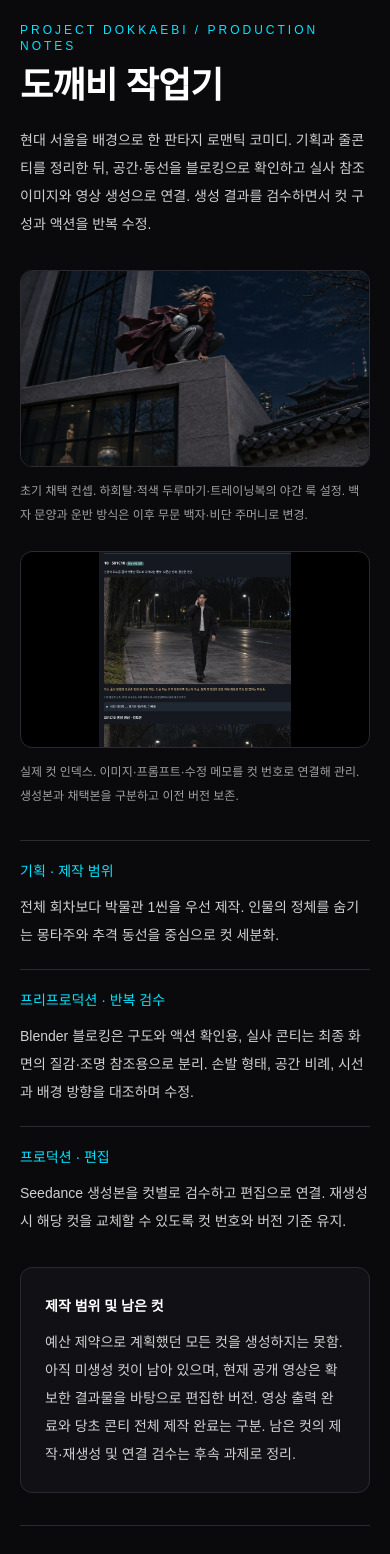
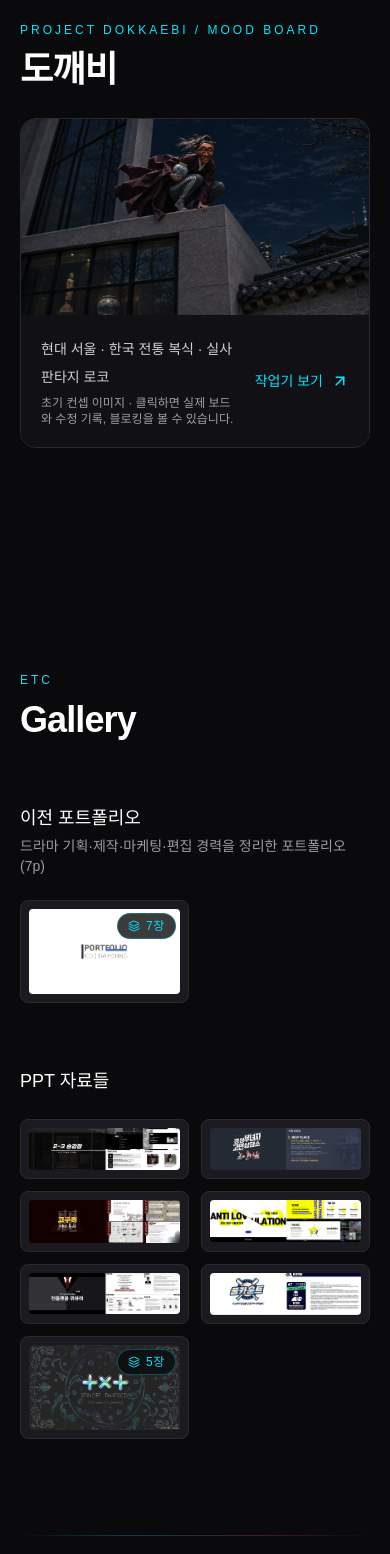
Before and after one commit to daylight0822/daylight0822.github.io, a React (Vite) app: page /#/ in a window 390 px wide. Shown: the part 6480-8034 px from the top of the page. Built offline with nearby package versions, Linux system fonts and the light colour scheme; a web font is replaced by a local one.

Commit message:
Keep homepage mood board concise and link to detailed production report

```diff
--- a/src/components/MoodBoards.tsx
+++ b/src/components/MoodBoards.tsx
@@ -1,35 +1,18 @@
 import { Link } from "react-router-dom";
-import { ArrowRight } from "lucide-react";
+import { ArrowUpRight } from "lucide-react";
 
 export default function MoodBoards() {
   return <section id="moodboards" className="py-24 px-5 md:px-10">
     <div className="max-w-[1100px] mx-auto">
-      <p className="text-accent text-xs tracking-[3px] mb-3">PROJECT DOKKAEBI / PRODUCTION NOTES</p>
-      <h2 className="text-4xl md:text-5xl font-bold tracking-tight">도깨비 작업기</h2>
-      <p className="text-text-dim text-sm mt-5 mb-8 leading-7 max-w-[740px]">현대 서울을 배경으로 한 판타지 로맨틱 코미디. 기획과 줄콘티를 정리한 뒤, 공간·동선을 블로킹으로 확인하고 실사 참조 이미지와 영상 생성으로 연결. 생성 결과를 검수하면서 컷 구성과 액션을 반복 수정.</p>
-      <div className="grid md:grid-cols-2 gap-6">
-        <figure><img src="/dokkaebi/ara-night-concept.jpg" alt="도깨비 초기 야간 컨셉 이미지" className="w-full aspect-video object-cover rounded-xl border border-border" loading="lazy"/><figcaption className="text-xs text-text-muted mt-3 leading-6">초기 채택 컨셉. 하회탈·적색 두루마기·트레이닝복의 야간 룩 설정. 백자 문양과 운반 방식은 이후 무문 백자·비단 주머니로 변경.</figcaption></figure>
-        <figure><img src="/dokkaebi/index-c10-detail.png" alt="S01C10 이미지와 수정 내용을 관리한 실제 인덱스 화면" className="w-full aspect-video object-contain bg-black rounded-xl border border-border" loading="lazy"/><figcaption className="text-xs text-text-muted mt-3 leading-6">실제 컷 인덱스. 이미지·프롬프트·수정 메모를 컷 번호로 연결해 관리. 생성본과 채택본을 구분하고 이전 버전 보존.</figcaption></figure>
-      </div>
-      <div className="grid sm:grid-cols-3 gap-5 mt-8 text-sm leading-7">
-        <div className="border-t border-border pt-4"><h3 className="text-accent mb-2">기획 · 제작 범위</h3><p className="text-text-dim">전체 회차보다 박물관 1씬을 우선 제작. 인물의 정체를 숨기는 몽타주와 추격 동선을 중심으로 컷 세분화.</p></div>
-        <div className="border-t border-border pt-4"><h3 className="text-accent mb-2">프리프로덕션 · 반복 검수</h3><p className="text-text-dim">Blender 블로킹은 구도와 액션 확인용, 실사 콘티는 최종 화면의 질감·조명 참조용으로 분리. 손발 형태, 공간 비례, 시선과 배경 방향을 대조하며 수정.</p></div>
-        <div className="border-t border-border pt-4"><h3 className="text-accent mb-2">프로덕션 · 편집</h3><p className="text-text-dim">Seedance 생성본을 컷별로 검수하고 편집으로 연결. 재생성 시 해당 컷을 교체할 수 있도록 컷 번호와 버전 기준 유지.</p></div>
-      </div>
-      <div className="mt-8 rounded-xl border border-border bg-bg-card p-6 text-sm leading-7">
-        <h3 className="font-semibold mb-2">제작 범위 및 남은 컷</h3>
-        <p className="text-text-dim">예산 제약으로 계획했던 모든 컷을 생성하지는 못함. 아직 미생성 컷이 남아 있으며, 현재 공개 영상은 확보한 결과물을 바탕으로 편집한 버전. 영상 출력 완료와 당초 콘티 전체 제작 완료는 구분. 남은 컷의 제작·재생성 및 연결 검수는 후속 과제로 정리.</p>
-      </div>
-      <div className="mt-8 border-t border-border pt-6 text-sm leading-7">
-        <h3 className="font-semibold mb-4">생성 과정의 변수와 대응</h3>
-        <div className="grid md:grid-cols-2 gap-x-8 gap-y-5 text-text-dim">
-          <div><h4 className="text-accent mb-1">크레딧 · 출력 해상도</h4><p>크레딧 소모를 줄이기 위해 제작 중간에 일부 생성을 720p로 전환. 모든 컷을 동일 해상도로 제작한 것은 아니며, 비용과 최종 화면 품질을 함께 고려해 생성 범위 조정. 절감 비율은 별도 측정하지 않음.</p></div>
-          <div><h4 className="text-accent mb-1">인물 일관성 · 연기 강도</h4><p>참조 이미지와 다른 얼굴, 전신에서 무너지는 얼굴 비례, 과장된 시선과 고개 동작 발생. 인물 참조를 다시 맞추고 컷별 동작과 타이밍을 구체화. 프롬프트에 지시한 내용과 실제 생성 결과의 일치는 별도 검수.</p></div>
-          <div><h4 className="text-accent mb-1">공간 · 신체 · 소품 연속성</h4><p>이동 방향과 배경의 불일치, 건물·문 비례, 손가락과 발 방향, 백자와 받침대가 함께 움직이는 오류 확인. 블로킹과 실사 콘티를 대조해 수정하고 해당 컷 교체. 정지 이미지 수정만으로 영상 전체의 연속성이 해결됐다고 판단하지 않음.</p></div>
-          <div><h4 className="text-accent mb-1">자료 전달 · 접근 제한</h4><p>자료 업로드·접근 과정의 403 및 환경별 전송 기능 제한 발생. 생성 실패와 파일 전달 실패를 구분해 기록하고, 접근이 확인된 자료만 사용. 제한된 작업 화면은 캡처 완료로 표시하지 않음.</p></div>
+      <p className="text-accent text-xs tracking-[3px] mb-3">PROJECT DOKKAEBI / MOOD BOARD</p>
+      <h2 className="text-4xl md:text-5xl font-bold tracking-tight mb-7">도깨비</h2>
+      <Link to="/case-study" aria-label="도깨비 무드보드 · 제작 과정 상세 보기" className="group block rounded-2xl overflow-hidden border border-border hover:border-accent/60 focus-visible:outline-2 focus-visible:outline-accent transition-colors">
+        <img src="/dokkaebi/ara-night-concept.jpg" alt="현대 서울의 밤, 하회탈과 적색 두루마기를 입은 아라의 초기 컨셉" className="w-full aspect-video object-cover" loading="lazy"/>
+        <div className="p-5 md:p-7 flex items-center justify-between gap-5 bg-bg-card">
+          <div><p className="text-sm text-text-dim leading-7">현대 서울 · 한국 전통 복식 · 실사 판타지 로코</p><p className="text-xs text-text-muted mt-1">초기 컨셉 이미지 · 클릭하면 실제 보드와 수정 기록, 블로킹을 볼 수 있습니다.</p></div>
+          <span className="flex shrink-0 items-center gap-2 text-accent text-sm">작업기 보기 <ArrowUpRight size={18}/></span>
         </div>
-      </div>
-      <Link to="/case-study" className="inline-flex gap-2 items-center text-accent text-sm mt-8">단계별 제작 과정과 수정 기록<ArrowRight size={16}/></Link>
+      </Link>
     </div>
   </section>;
 }
--- a/src/components/Navigation.tsx
+++ b/src/components/Navigation.tsx
@@ -8,7 +8,7 @@ const navItems = [
   { label: "CAREER", target: "career" },
   { label: "WORKS", target: "works" },
   { label: "AI WORKS", target: "ai-works" },
-  { label: "도깨비 작업기", target: "moodboards" },
+  { label: "MOODBOARD", target: "moodboards" },
   { label: "GALLERY", target: "gallery" },
 ];
 
--- a/src/pages/CaseStudyPage.tsx
+++ b/src/pages/CaseStudyPage.tsx
@@ -27,7 +27,7 @@ function IterationPair({ title, before, after, beforeLabel = "수정 전", after
 const phases = [
   { id: "planning", title: "기획", label: "01 / PLANNING", first: "overview", items: ["overview", "01"], summary: "작품의 장르·세계관을 정리하고, 한 번에 만들 범위를 1씬으로 좁힘. 사건의 흐름을 컷 단위로 나눈 뒤 실제 제작 가능한 행동과 화면으로 구체화.", record: "기획 보관본 및 이후 대화 반영 · 확정 설정과 미정 항목 구분" },
   { id: "preproduction", title: "프리프로덕션", label: "02 / PRE-PRODUCTION", first: "02", items: ["02", "03", "04", "06"], summary: "인물·공간·소품 참조와 블로킹을 분리 준비. 공간 비례, 손·발, 인물의 시선과 이동 방향을 검수하며 수정. 실사 룩과 액션 설계의 역할을 나누고 동일 인덱스에 변경 이력 기록.", record: "11/09 초기 블로킹 → 11/12 v13 프리비즈 보관본 → 11/15 제공 인덱스 대조" },
-  { id: "production", title: "프로덕션", label: "03 / PRODUCTION", first: "05", items: ["05", "issues", "status"], summary: "실사 시작 이미지와 행동 프롬프트로 컷별 영상을 생성하고, 결과를 프레임 단위로 검토. 재생성 후보와 이전본을 분리해 순편에 연결. 생성 완료와 최종 채택은 별도로 관리.", record: "11/15 누적 생성·검수 기록 및 FilmCraft 38컷 순편 화면 확인 · 최종 편집 진행 중" },
+  { id: "production", title: "프로덕션", label: "03 / PRODUCTION", first: "05", items: ["05", "issues", "status"], summary: "실사 시작 이미지와 행동 프롬프트로 컷별 영상을 생성하고, 결과를 프레임 단위로 검토. 재생성 후보와 이전본을 분리해 순편에 연결. 생성 완료와 최종 채택은 별도로 관리.", record: "11/15 누적 생성·검수 기록 및 FilmCraft 38컷 순편 화면 확인 · 공개 편집본 별도 게시 · 계획 컷 일부 미생성" },
 ];
 export default function CaseStudyPage() {
   const [params] = useSearchParams();
@@ -49,6 +49,14 @@ export default function CaseStudyPage() {
       <nav aria-label="제작 상위 단계" className="grid grid-cols-3 gap-2 mt-8">{phases.map(p => <Link key={p.id} to={`?menu=${p.first}`} aria-current={phase.id === p.id ? "page" : undefined} className={`border rounded-xl p-3 md:p-5 transition-colors ${phase.id === p.id ? "border-accent bg-accent/5" : "border-border hover:border-accent"}`}><span className="hidden md:block text-[10px] tracking-widest text-text-muted mb-2">{p.label}</span><span className={`text-sm md:text-xl font-semibold ${phase.id === p.id ? "text-accent" : "text-text-dim"}`}>{p.title}</span></Link>)}</nav>
       <section aria-label={`${phase.title} 단계 요약`} className="py-7"><p className="max-w-[880px] text-sm text-text-dim leading-7">{phase.summary}</p><p className="text-xs text-text-muted mt-3 leading-6">기록 기준 · {phase.record}</p></section>
       <nav aria-label="세부 제작 단계" className="flex flex-wrap gap-2 mb-8">{menus.filter(m => phase.items.includes(m.id)).map(m => <Link key={m.id} to={`?menu=${m.id}`} aria-current={active === m.id ? "page" : undefined} className={`border rounded-lg px-4 py-3 text-sm transition-colors focus-visible:outline focus-visible:outline-2 focus-visible:outline-accent ${active === m.id ? "border-accent text-accent bg-accent/5" : "border-border text-text-dim hover:border-accent"}`}>{m.title.replace(/^0[1-6] /, "")}</Link>)}</nav>
+      {(active === "overview" || active === "05" || active === "status") && <section className="my-8 p-5 md:p-7 rounded-xl border border-border bg-bg-card text-sm leading-7">
+        <h2 className="font-semibold text-lg mb-3">공개 편집본 · 제작 범위</h2>
+        <p className="text-text-dim">예산 제약으로 계획한 모든 컷을 생성하지는 못함. 현재 공개 영상은 확보한 결과물을 바탕으로 편집한 버전이며, 아직 미생성 컷이 남아 있음. 영상 출력 완료와 전체 콘티 제작 완료를 구분해 기록.</p>
+        <p className="text-text-dim mt-3">크레딧 절약을 위해 제작 중간에 일부 생성을 720p로 전환. 모든 컷이 같은 해상도로 제작된 것은 아니며, 비용과 화면 품질을 함께 고려해 범위 조정. 절감 비율과 실제 노동시간은 별도 측정하지 않음.</p>
+        <p className="text-text-dim mt-3">얼굴 일관성·과장된 연기·공간과 손발·소품 연속성은 컷별로 검수. 수정 지시와 실제 해결 여부를 구분하며, 정지 이미지 보정만으로 영상 전체의 오류가 해결됐다고 판단하지 않음.</p>
+        <p className="text-text-muted mt-3">자료 업로드·접근 과정의 403 및 환경별 전송 기능 제한은 생성 실패와 분리해 기록. 접근이 확인된 실제 자료만 사용하고, 미확보 작업 화면은 캡처 완료로 표시하지 않음.</p>
+        <a href="https://youtu.be/dYAOH1_Q948" target="_blank" rel="noopener noreferrer" className="inline-block mt-4 text-accent underline underline-offset-4">도깨비 공개 편집본 보기</a>
+      </section>}
       <div key={active}>      {active === "overview" && <>
       <figure className="mb-9"><img src="dokkaebi/ara-night-concept.jpg" alt="기획 단계의 아라 야간 컨셉, 현대 서울과 한국 탈·두루마기 조합" className="w-full max-h-[520px] object-cover rounded-xl border border-border"/><figcaption className="text-xs text-text-muted mt-3 leading-6">초기 채택 컨셉으로 작품의 야간 룩 검토. 최종 영상 프레임이 아니며 백자 수납 방식 등은 이후 변경됨.</figcaption></figure>
       <section className="py-10 grid md:grid-cols-[220px_1fr] gap-6 md:gap-12 border-b border-border">
```
